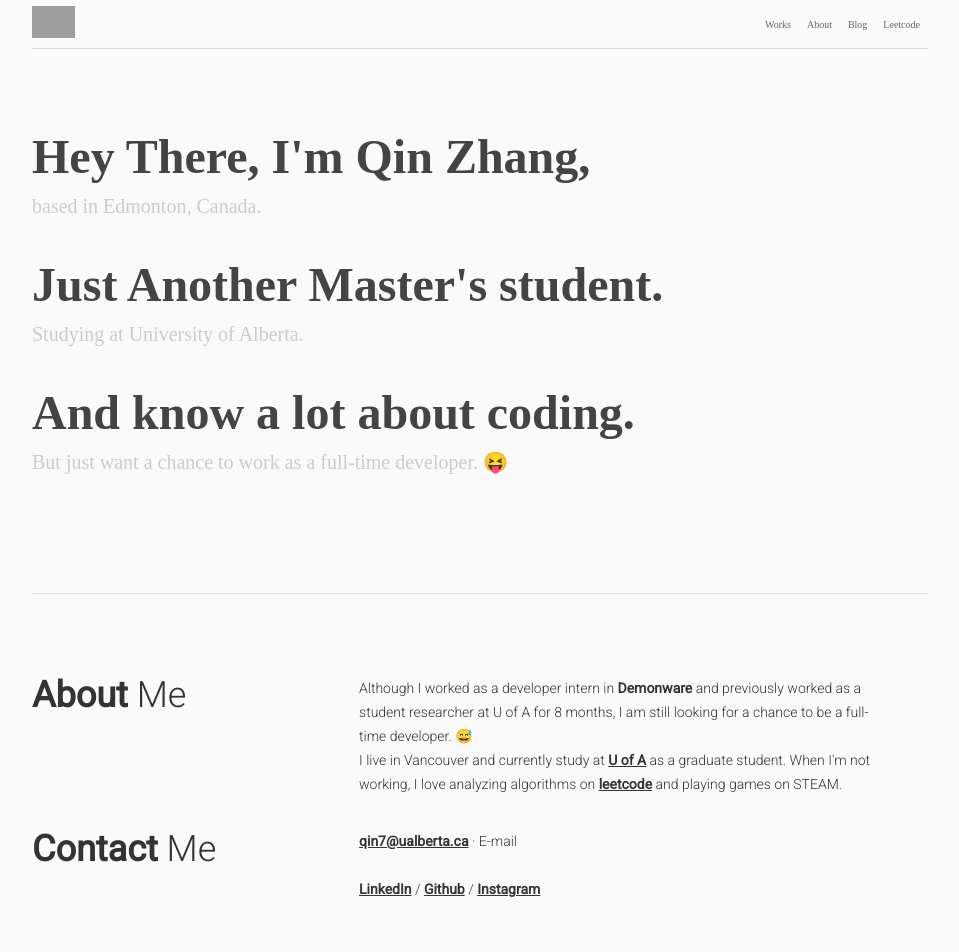
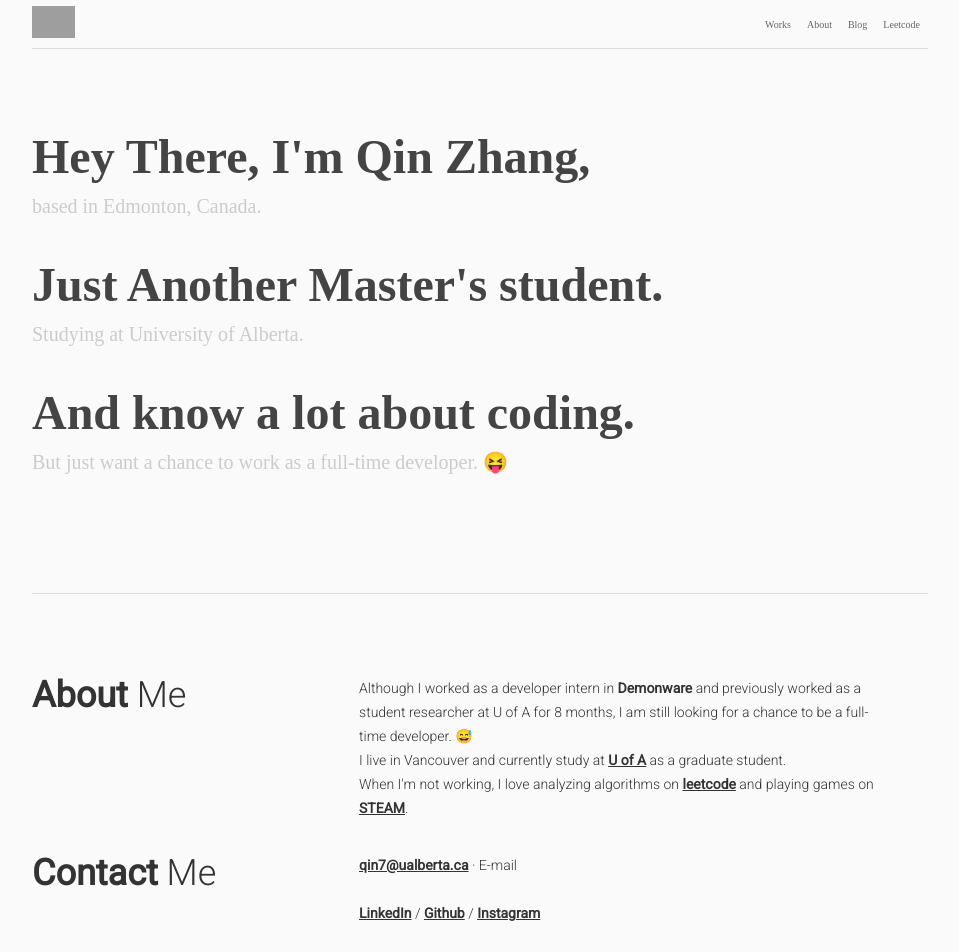
Before and after one commit to cathyQinQin/my-web-site, a Vue app: page / in a window 1280 px wide. Shown: the top 952 px of the page, without its empty margins (160-1119 px from the left). Built offline with nearby package versions, Linux system fonts and the light colour scheme; grey boxes are pictures that could not be loaded.

Commit message:
Fix babel-eslint error

```diff
--- a/src/components/AboutMe.vue
+++ b/src/components/AboutMe.vue
@@ -7,7 +7,8 @@
         </h1>
         <div class="item-desc">
           <div>Although I worked as a developer intern in <strong>Demonware</strong> and previously worked as a student researcher at U of A for 8 months, I am still looking for a chance to be a full-time developer. 😅</div>
-          <div>I live in Vancouver and currently study at <a href="https://www.ualberta.ca/index.html" target="_blank">U of A</a> as a graduate student. When I'm not working, I love analyzing algorithms on <a href="https://leetcode-cn.com/u/zhang-qin-x/" target="_blank">leetcode</a> and playing games on STEAM.</div>
+          <div>I live in Vancouver and currently study at <a href="https://www.ualberta.ca/index.html" target="_blank">U of A</a> as a graduate student. </div>
+          <div>When I'm not working, I love analyzing algorithms on <a href="https://leetcode-cn.com/u/zhang-qin-x/" target="_blank">leetcode</a> and playing games on <a href="https://steamcommunity.com/profiles/76561198426356649/" target="_blank">STEAM</a>.</div>
         </div>
       </div>
       <div class="item-main autowidth contact-section">
```
Also changed, not shown: package.json (+7 -6 lines), 1 other file (tests, documents, lock files or other folders).
